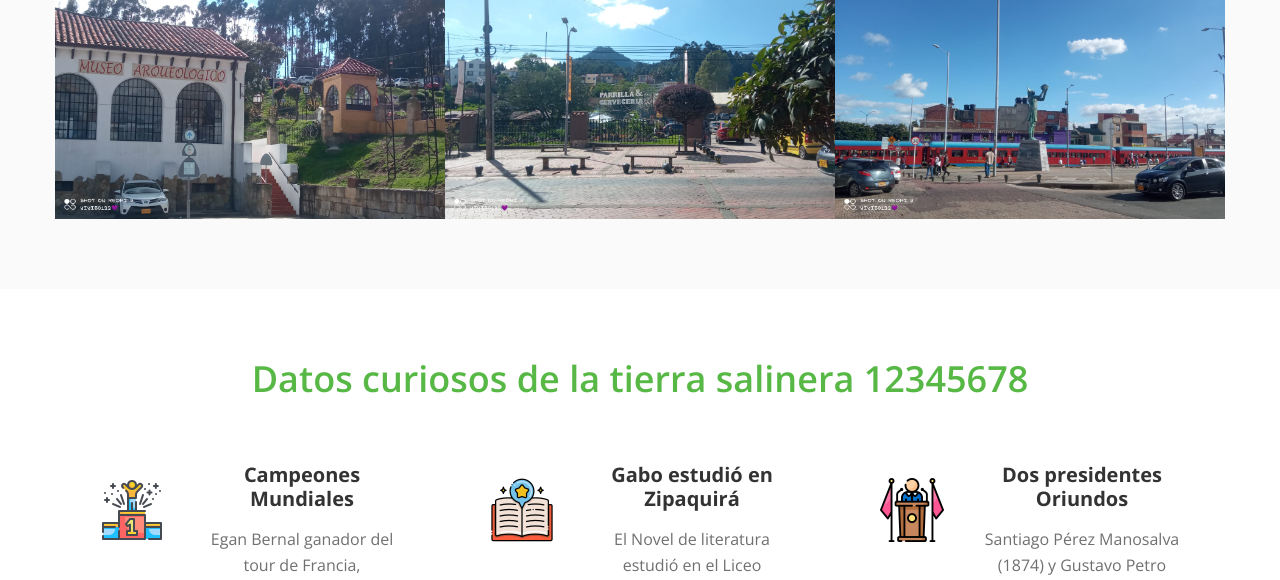
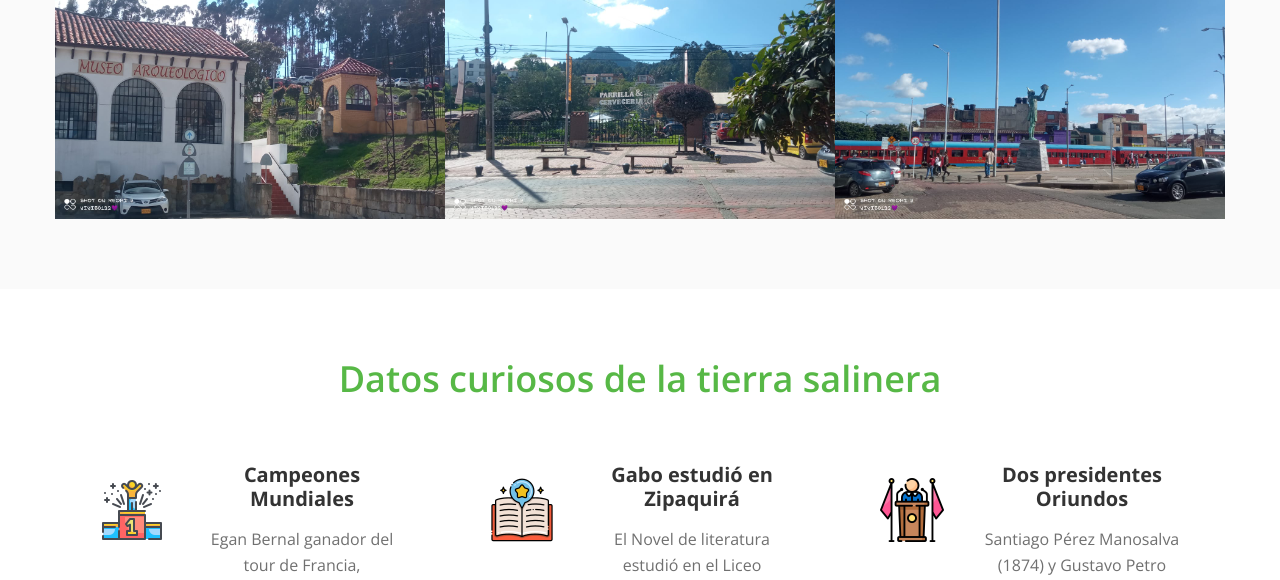
Before and after one commit to EduardMcfly/proyectoZipturist, a Flask app: page / in a window 1280 px wide. Shown: the part 1584-2164 px from the top of the page. Run offline with Flask 2, Linux system fonts and the light colour scheme; some libraries are stand-ins or nearby versions.

Commit message:
imagenes

```diff
--- a/src/templates/contenidoInicio.html
+++ b/src/templates/contenidoInicio.html
@@ -149,7 +149,7 @@
 <section id="services" class="service-item">
     <div class="container">
         <div class="center fadeInDown">
-            <h2>Datos curiosos de la tierra salinera 12345678</h2>
+            <h2>Datos curiosos de la tierra salinera </h2>
             <div class="row">
                 <div class="col-sm-6 col-md-4">
                     <div class="media services-wrap fadeInDown">
```
